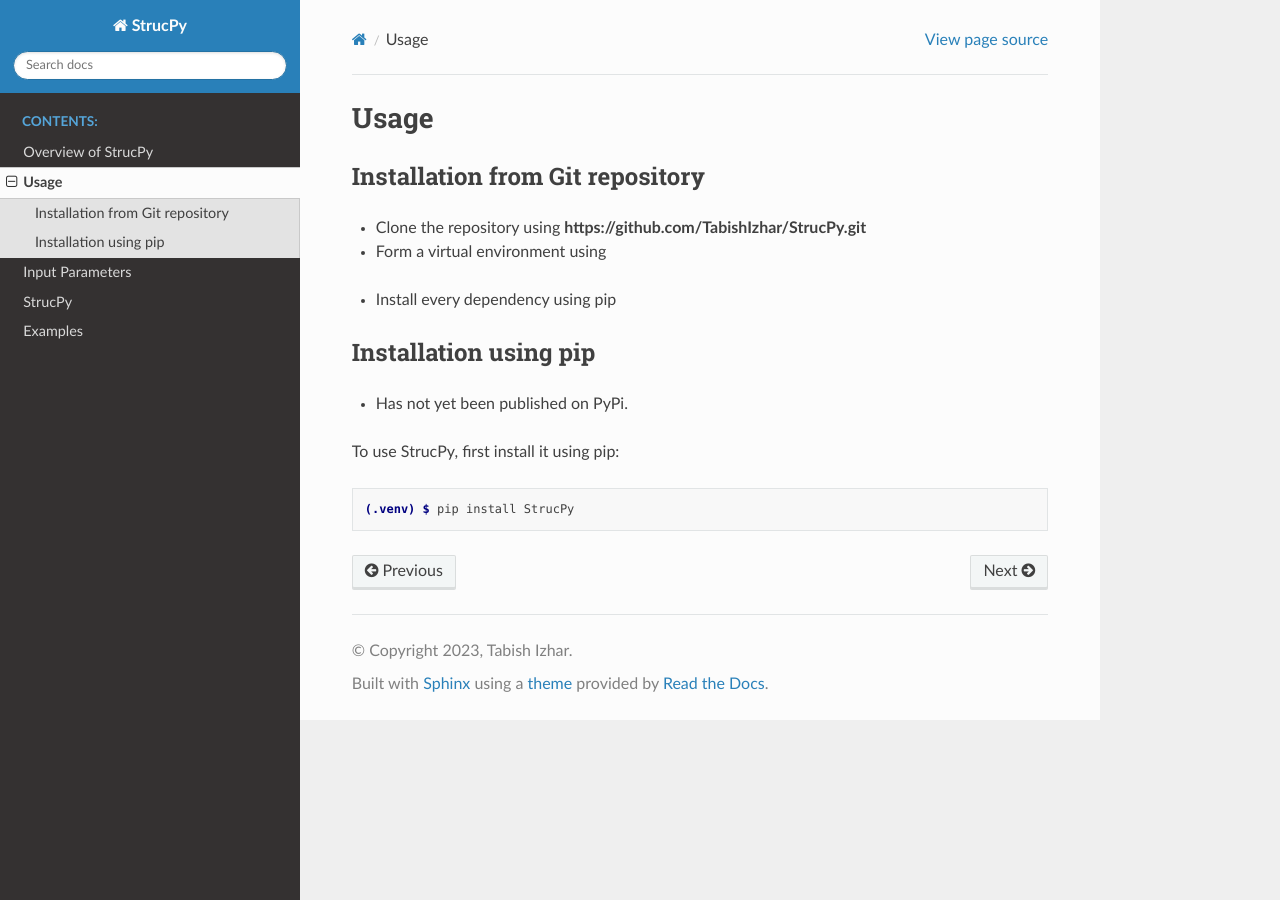
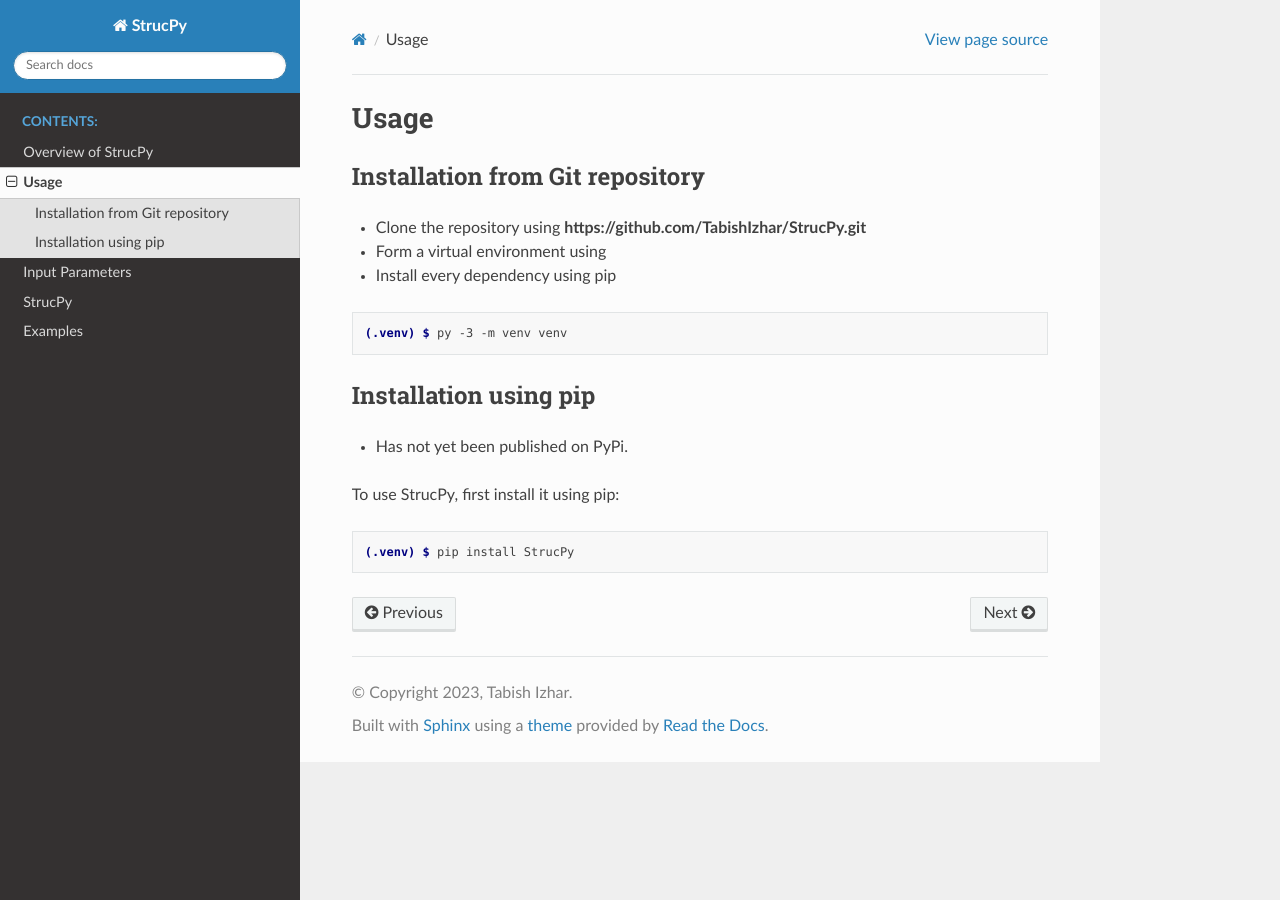
Before and after one commit to TabishIzhar/StrucPy, a Sphinx documentation site: the page built from docs/source/usage.rst, in a window 1280 px wide. Built offline with Sphinx 7.4.7 and the Read the Docs theme 2.0.0, drawn with Linux system fonts in a browser that asks for light colours.

Commit message:
Initial commit

```diff
--- a/docs/source/usage.rst
+++ b/docs/source/usage.rst
@@ -5,11 +5,15 @@ Installation from Git repository
 -------------------------------
 
 * Clone the repository using **https://github.com/TabishIzhar/StrucPy.git**
+
 * Form a virtual environment using
+* Install every dependency using pip
+
 .. code-block:: console
+
    (.venv) $ py -3 -m venv venv
 
-* Install every dependency using pip
+
 
 
 
```
